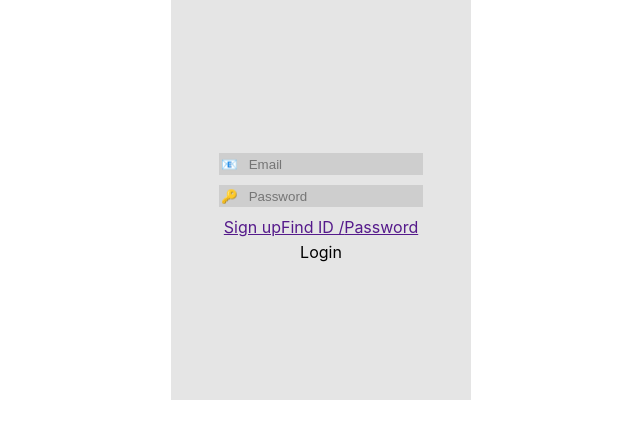
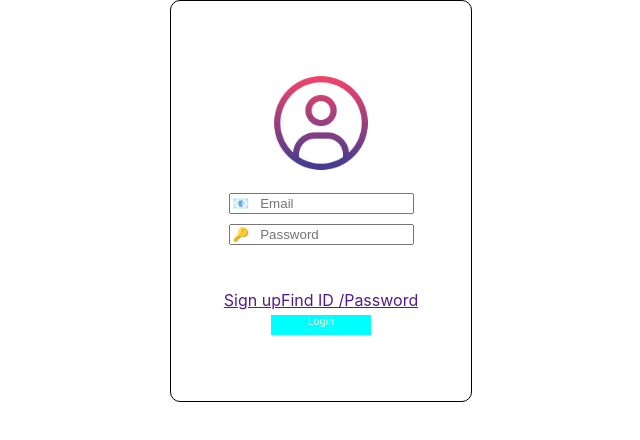
Before and after one commit to dzface/kh-mini-project, a React (Create React App) app: page / in a window 1280 px wide. Shown: the top 440 px of the page, without its empty margins (319-959 px from the left). Built offline with nearby package versions, Linux system fonts and the light colour scheme.

Commit message:
모듈 적용 후 정렬

```diff
--- a/src/App.js
+++ b/src/App.js
@@ -1,5 +1,4 @@
 import Loginpage from "./Login-component";
-import SignupPage from "./Sighup-component";
 function App() {
 
   return (
--- a/src/Login-component.js
+++ b/src/Login-component.js
@@ -6,18 +6,18 @@ import styles from "./css/loginpage.module.css";
 const Loginpage = () => {
   return (
     <>
-      <div className="container">
-        <div className="box">
-          <p className="image-item"></p>
+      <div className={styles.container}>
+        <div className={styles.box}>
+          <p className={styles.imageItem}></p>
           <input type="email" placeholder="📧   Email" />
           <input type="password" placeholder="🔑   Password" />
-          <div className="caution" onChange={() => {}}></div>
-          <p className="loginSub">
+          <div className={styles.caution}></div>
+          <p className={styles.loginsub}>
             <a href="">Sign up</a>
             <a href="">Find ID /</a>
             <a href="">Password</a>
           </p>
-          <div className="finalCheck">Login</div>
+          <div className={styles.finalCheck}>Login</div>
         </div>
       </div>
     </>
--- a/src/css/loginpage.module.css
+++ b/src/css/loginpage.module.css
@@ -4,46 +4,49 @@
   justify-content: center; /* 수평 가운데 정렬 */
   align-items: center; /* 수직 가운데 정렬 */
   margin: 0 auto;
-  background-color: white;
+  background-color: rgb(255, 255, 255);
 }
 
 .box {
-  width: 500px;
-  height: 700px;
+  width: 300px;
+  height: 400px;
   display: flex; /* 자식 요소들을 flex container로 설정 */
   flex-direction: column; /* 자식 요소들을 세로 방향으로 배열 */
   justify-content: center; /* 수직 가운데 정렬 */
   align-items: center; /* 수평 가운데 정렬 */
   text-align: center;
+  border: 1px solid;
+  border-radius: 10px;
 }
 
-.box div {
-  width: 100px;
-  height: 20px;
-  color: beige;
-  font-size: 10px;
-  border-radius: 10%;
-  background-color: black;
-  opacity: 0.5;
-}
 input[type="email"],
 input[type="password"] {
   margin-bottom: 10px; /* 원하는 마진 값으로 설정 */
 }
-.image-item{
+.imageItem {
   width: 100px;
   height: 100px;
   background-image: url("../image/person-icon2.png");
   border-radius: 100%;
-  background-color: rgb(255, 255, 255,0.5);
-  opacity: 0.9;
   background-repeat: no-repeat;
   background-size: cover;
-  margin-bottom: 50px;
+  margin-bottom: 20px;
 }
-p{
+p {
   display: flex;
   justify-self: center;
   align-items: center;
   margin: 5px;
 }
+.caution{
+  font-size: 15px;
+  position:relative;
+  min-height: 30px;
+}
+.finalCheck {
+  width: 100px;
+  height: 20px;
+  color: beige;
+  font-size: 10px;
+  background-color: aqua;
+}
```
